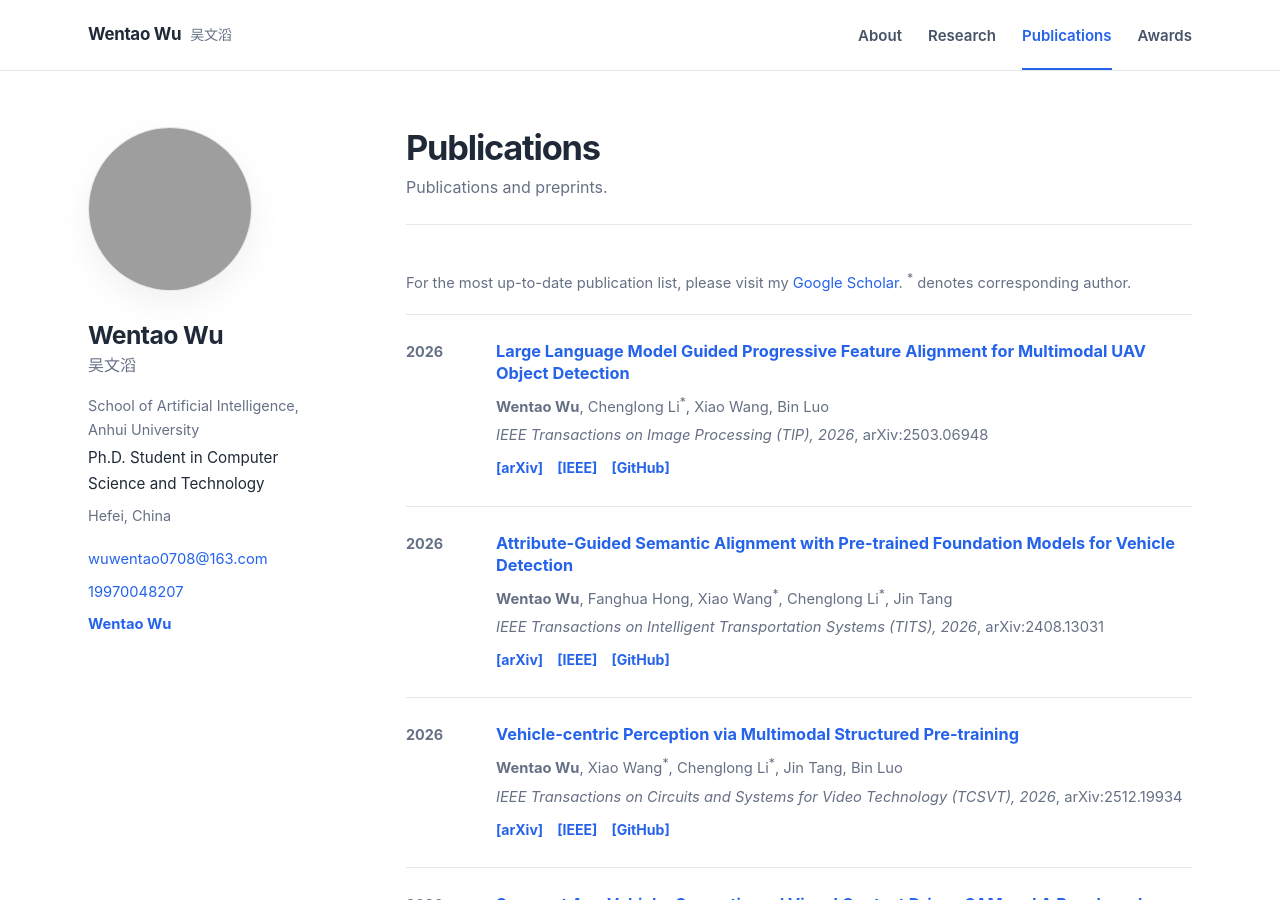
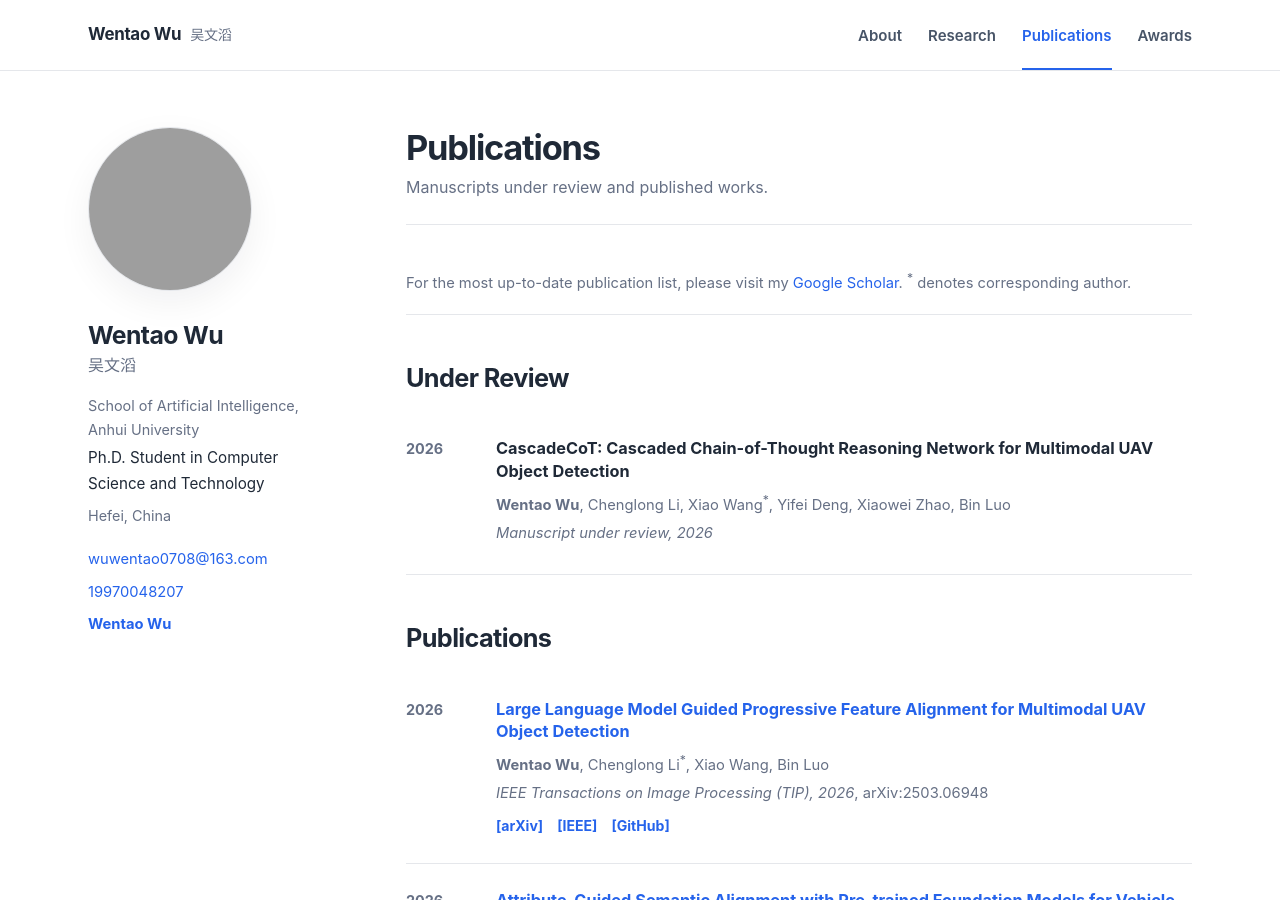
Before and after one commit to Vehicle-AHU/Vehicle-AHU.github.io, a Jekyll site: the page built from _pages/publications.md, in a window 1280 px wide and 900 px high. Built offline with Jekyll 4.4.1, drawn with Linux system fonts in a browser that asks for light colours; grey boxes are pictures that could not be loaded.

Commit message:
Separate under-review manuscripts and publications

```diff
--- a/_pages/publications.md
+++ b/_pages/publications.md
@@ -1,12 +1,25 @@
 ---
 title: "Publications"
 permalink: /publications/
-subtitle: "Publications and preprints."
+subtitle: "Manuscripts under review and published works."
 ---
 
 <p class="muted">For the most up-to-date publication list, please visit my <a href="https://scholar.google.co.jp/citations?user=6m2Ya4gAAAAJ&hl=en">Google Scholar</a>. <sup>*</sup> denotes corresponding author.</p>
 
 <div class="publication-list">
+
+  <h2>Under Review</h2>
+
+  <article class="publication-item">
+    <div class="publication-year">2026</div>
+    <div>
+      <h3>CascadeCoT: Cascaded Chain-of-Thought Reasoning Network for Multimodal UAV Object Detection</h3>
+      <p class="publication-authors"><strong>Wentao Wu</strong>, Chenglong Li, Xiao Wang<sup>*</sup>, Yifei Deng, Xiaowei Zhao, Bin Luo</p>
+      <p class="publication-venue"><em>Manuscript under review, 2026</em></p>
+    </div>
+  </article>
+
+  <h2>Publications</h2>
 
   <article class="publication-item">
     <div class="publication-year">2026</div>
```
